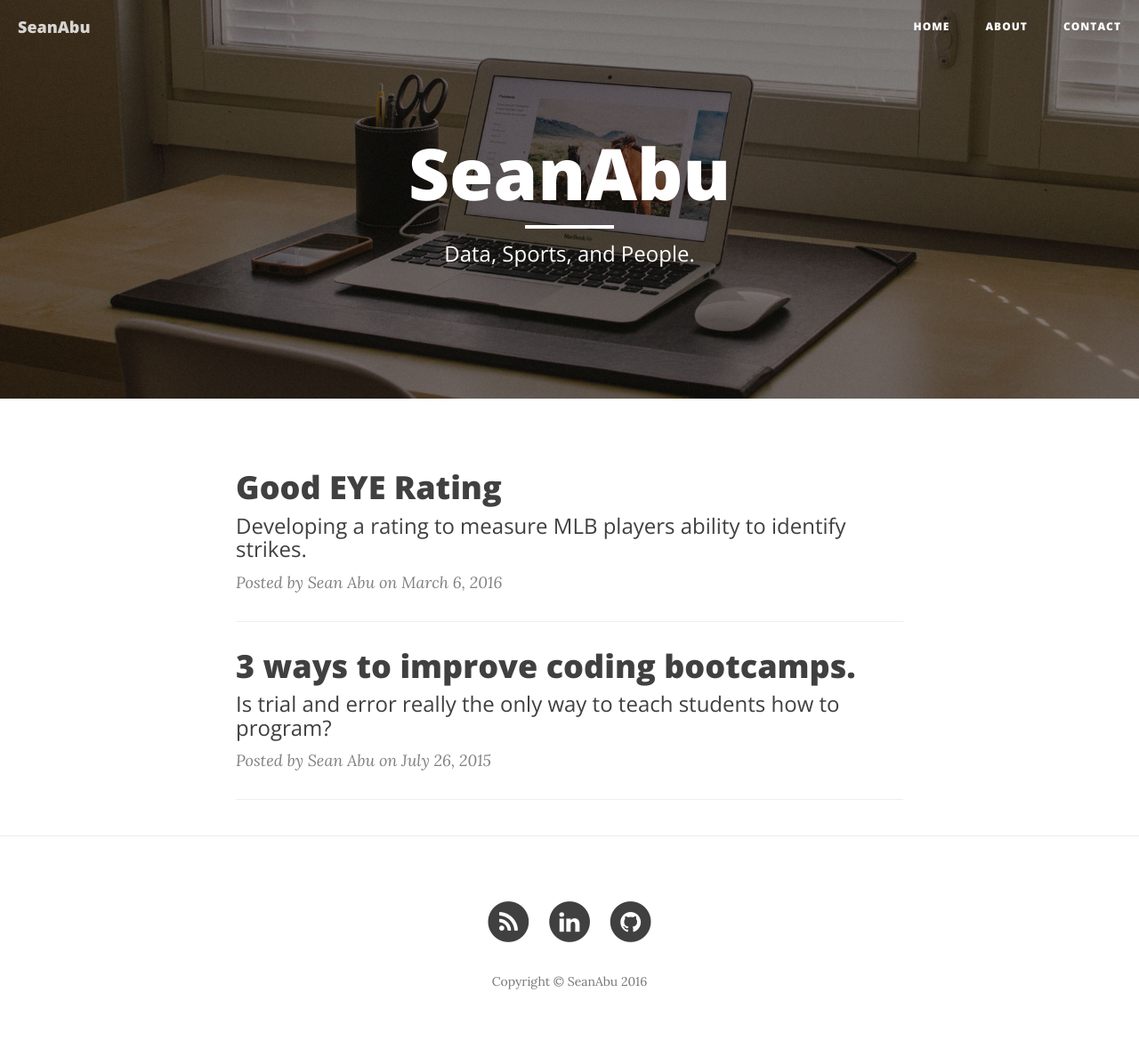
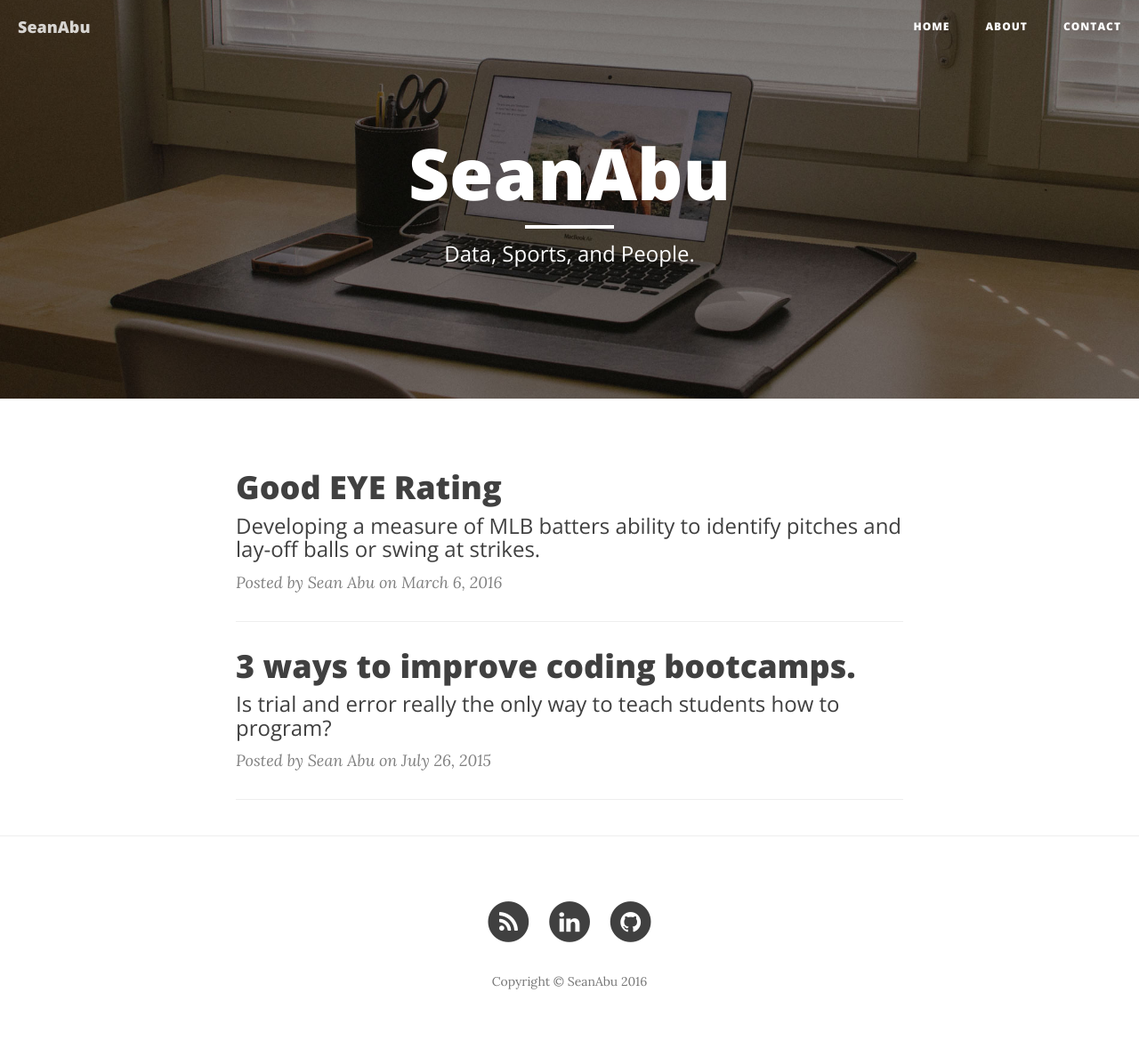
Before and after one commit to jingjingforest/jingjingforest.github.io, a Jekyll site: the page built from index.html, in a window 1280 px wide. Shown: the whole page at 89% size. Built offline with Jekyll 4.4.1, drawn with Linux system fonts in a browser that asks for light colours; nearby versions of some CDN libraries; the list of posts is cut into pages by our own code; part of the change alters nothing that is shown.

Commit message:
proofread

```diff
--- a/_posts/2016-03-06-mlb-good-eye-rating.markdown
+++ b/_posts/2016-03-06-mlb-good-eye-rating.markdown
@@ -1,54 +1,54 @@
 ---
 layout:     post
 title:      "Good EYE Rating"
-subtitle:   "Developing a rating to measure MLB players ability to identify strikes."
+subtitle:   "Developing a measure of MLB batters ability to identify pitches and lay-off balls or swing at strikes."
 date:       2016-03-06 12:00:00
 author:     "Sean Abu"
 header-img: "img/post-eye-03.jpg"
 ---
 
-On baseball diamonds this spring, you will hear coaches consistently praising players for their “good eye” when players hold off on swinging at obvious balls. In Major League Baseball, players have developed reputations for having a good eye or being a hack, which can be supported by statistics like walk rates and strike out rates. While baseball has been at the forefront of implementing analytics, it has yet to develop a way to measure a player’s ‘good eye’.  There is not one statistic that specifically dedicate to measuring a player’s ability to identify whether a pitch is going to be a strike or ball and make the appropriate decision to swing. With the use of [MLB’s Pitchf/X data](https://fastballs.wordpress.com/2010/04/18/a-pitchfx-primer/), I develop this rating for players from the 2015 season.
+On baseball diamonds this spring, you will hear coaches consistently praising players for their “good eye” when players hold off on swinging at obvious balls. In Major League Baseball, players have developed reputations for having a good eye or being a hack, which can be supported by statistics like walk rates and strike out rates. While baseball has been at the forefront of utilizing analytics, it has yet to develop a way to measure a player’s ‘good eye’. There is not one statistic that is specifically dedicate to measuring a player’s ability to identify whether a pitch is going to be a strike or ball and make the appropriate decision to swing. With the use of [MLB’s Pitchf/X data](https://fastballs.wordpress.com/2010/04/18/a-pitchfx-primer/), I develop this rating for players for the 2015 season.
 
-The first step in this task was to classify each pitch as a strike or a ball. Using the average measured height of each batter from the Pitchf/X data and the plate dimensions, I created a strike zone for each player. Then using the location of where each pitch crossed the plate, I classified the pitch as a strike or a ball. This location data is available for each pitch regardless of whether it was hit.  I did, however, remove pitches that hit the batter or were for intentional walks leaving me with 697,062, of which 44.5% of them were classified as strikes.
+The first step in this task was to classify each pitch as a strike or a ball. Using the average measured height of each batter from the Pitchf/X data and the plate dimensions, I created a strike zone for each player. Then using the location of where each pitch crossed the plate, I classified the pitch as a strike or a ball. This location data is available for each pitch regardless of whether it was hit or not. I did, however, remove pitches that hit the batter or were for intentional walks leaving me with 697,062 pitches, of which I identified 44.5% of them as strikes.
 
 
-Now that we know which pitches crossed the plate in the strike zone, I wanted to see how accurately a machine-learning algorithm could predict whether or not a pitch would be a strike or ball. Given the certainty of the laws of physics and the amount of data that Pitchf/X collects, I figured this would be fairly easy and an unfair comparison for players. Player cannot wait until the pitch crosses the plate to decide to swing; they have to make a guess about the end location of the ball fairly soon after the pitcher releases it. So I limited the input variables to the ten 10 features of the ball’s movement measured 50 feet away from the plate, 10 feet after being released by the pitcher.
-After splitting the data into two sets and training the model with a random forest classifier on the training set, I was able to achieve 90% prediction accuracy on a test set of the data. Then I used the fitted model to predict the probability of strike for every pitch. Below is a histogram showing the breakdown of the probability that a pitch was a strike.
+Now that we know which pitches crossed the plate in the strike zone, I wanted to build a model to that could predict whether or not a pitch would be a strike or ball based on measurements of the pitch right after it is thrown. Player cannot wait until the pitch crosses the plate to decide to swing; they have to make a guess about the end location of the ball fairly soon after the pitcher releases it. So I limited the input variables to the ten 10 features of the ball’s movement measured 50 feet away from the plate, 10 feet after being released by the pitcher.
+After splitting the data into two sets and training the model with a random forest classifier on the training set, I was able to achieve 90% prediction accuracy on the test set of the data. Then I used the fitted model to predict the probability of strike for every pitch. Below is a histogram showing the breakdown of the probability that a pitch was a strike.
 
-![Distribution of Stike Probability](http://www.seanabu.com/img/hist.png)
+![Distribution of Strike Probability](http://www.seanabu.com/img/hist.png)
 
-As you can see, most pitches were easily identified as a strike or ball with a very small percentage of them being close to the borderline.
+As you can see, most pitches either have a very low probability of being a strike or a high one, with a smaller percentage of them falling into the middle zone.
 
-A machine-learning algorithm was able to accurately predict strikes and balls 90% of the time, but how accurately can a baseball player predict strikes and balls?  This is difficult to know since there is no direct data point that tells this.  However, we can approximate it by looking at whether or not the hitter swung at the pitch. Logically, if a hitter thinks a ball is going to be a strike he will swing at it, and will not swing if he thinks it is going to be a ball. This is obviously not an exact measure, since the context of the situation might change a hitter’s behavior.  A hitter might be ahead in the count, 3 balls and 0 strikes, and hold off on swinging in hopes of drawing a walk.  As a general rule though, we would expect hitter to swing more at pitches that have a high likelihood of being a strike and swing less at pitches that are more likely to be a ball.
+A machine-learning algorithm was able to accurately predict strikes and balls 90% of the time, but how accurately can a baseball player predict strikes and balls? This is difficult to know since there is no direct data point that tells this. However, we can approximate it by looking at whether or not the hitter swung at the pitch. Logically, if a hitter thinks a ball is going to be a strike he will swing at it, and will not swing if he thinks it is going to be a ball. This is obviously not an exact measure, since the context of the situation might change a hitter’s behavior. A hitter might be ahead in the count, 3 balls and 0 strikes, and hold off on swinging in hopes of drawing a walk. As a general rule though, we would expect a hitter to swing more at pitches that have a high likelihood of being a strike and swing less at pitches that are more likely to be a ball.
 
-In order to check if this logic holds I first needed to create a data point as to whether a batter swung or not. The Pitchf/X data doesn’t tell us this specifically, but it can be inferred from the outcome of each pitch (strike, swinging strike, ground out, etc.).  After generating this data point, I grouped all pitches into deciles and then calculated the rate at which players swung at those pitches.
+In order to check if this logic holds I grouped the pitches into deciles based on their probability of being a strike and then calculated the rate at which players swung at those pitches.
 
 ![Swing Rates of MLB Players by Bins](http://www.seanabu.com/img/swing_all.png)
 
 
 Looking at the league as a whole, players swung at just above 25% of the time at pitches that had a 0-0.1 probability of being a strike, while swinging just over 70% of the time at pitches that had 0.9-1 probability of being a strike.
 
-While this general trend of swinging more as the probability of strike increases is true for every player in the league, the difference in swing rates can be a lot more drastic for some player than others.
+While this trend of swinging more as the probability of strike increases is true for every player in the league, the difference in swing rates can be a lot more drastic for some player than others.
 
 ![Comparison of Swing Rates ](http://seanabu.com/img/compareline.png)
 
 [Click here to compare the swing rates of players for 2015](http://eye-rating.seanabu.com/)
 
-As you can see from the graph above, Yoenis Cespedes swings more than the league average at pitches that have a low probability of being a strike, while George Springer swings less those pitches.   This trend changes however when looking at pitches that have a high probability of being a strike, with Springer swinging more than the league average and Cespedes swinging less.  When looking at the graph, it seems that George Springer is much better than Yoenis Cespedes at identifying strikes and balls and reacting appropriately, but how much better? These line graphs provide a great visual representation of a player’s swing tendencies, but they are not very useful in comparing multiple players.
+As you can see from the graph above, Yoenis Cespedes swings more than the league average at pitches that have a low probability of being a strike, while George Springer swings less at those pitches. This changes however when looking at pitches that have a high probability of being a strike, with Springer swinging more than the league average and Cespedes swinging less. When looking at the graph, it seems that George Springer is much more judicious than Yoenis Cespedes in identifying strikes and balls and deciding to swing at a pitch. How much better is Springer though? These line graphs provide a great visual representation of a player’s swing tendencies, but they are not very useful in comparing multiple players.
 
-In order to easily compare all players, we need a rating that condenses a player’s ‘good eye’ and swings into one number. The basis of this rating is whether or not the player made the right decision to swing given the probability of the pitch being a strike. So, a player should swing at every pitch that has a .50 probability of being a strike and should never swing at a pitch that has a .49 probability of being a strike. For this initial rating, I made the decision line be .50, but is possible to dynamically alter the decision line based on the context of each pitch.  For example, if the count is 3-0 with the bases loaded and 0 outs, we could rule that a player should only swing if the probability of strike is higher than .90. Further analysis would be needed to determine the decision line for each situation.
+In order to easily compare all players, we need a rating that condenses a player’s ‘good eye’ and swings into one number. The basis of this rating is whether or not the player made the right decision to swing given the probability of the pitch being a strike. So, a player should swing at every pitch that has a .50 or greater probability of being a strike and should never swing at a pitch that has a .49 or less probability of being a strike. For this initial rating, I set the decision line at .50, but is possible to dynamically alter the decision line based on the context of each pitch. For example, if the count is 3-0 with the bases loaded and 0 outs, we could rule that a player should only swing if a pitch has a probability of being a strike higher than .90. Further analysis would be needed to determine the decision line for each situation.
 
-So for each pitch, the batter receives a score based on the probability that the pitch would be a strike, and their decision to swing. The goal is that for every pitch where the batter makes the correct decision he receives a score of 0, but for every pitch where he makes the wrong decision he receives a score relative to how bad of a decision he made. If a play swings at a pitch that had a .05 probability of being a strike his score would be much higher than a player that swings at a pitch with a 0.45 probability of being a strike.  The closer the probability of the pitch being a strike is to the decision line, the less a player should be punished for making a wrong decision.
+So for each pitch the batter receives a score based on the probability that the pitch would be a strike, and their decision to swing. For every pitch where the batter makes the correct decision he receives a score of 0, but for every pitch where he makes the wrong decision, he receives a score relative to how bad of a decision he made. For example, if a player swings at a pitch that had a .05 probability of being a strike his pitch score is much higher than a player that swings at a pitch with a 0.45 probability of being a strike.  The closer the probability of the pitch being a strike is to the decision line, the less a player should be punished for making a wrong decision.
 
-The exact calculation of the pitch score where a player made the wrong decisions is:
+The exact calculation of the pitch score when a player makes the wrong decisions is:
 
 Pitch Score = abs(Probability Strike – Decision Line)*100
 
-After a score is calculated for each pitch, the mean score is calculated for each player to determine his “Eye Rating.” Under this calculation, a player who perfectly makes decisions about swinging would have a rating of zero and as the rating increases it means the player is worse at making the correct decision.
+After a score is calculated for each pitch, the mean of those scores is calculated for each player to determine his “Eye Rating.” Under this formula, a player who perfectly makes decisions about swinging would have a rating of zero, and as the rating increases it means the player is worse at making the correct decision.
 
 ![Distribution of EYE Rating](http://seanabu.com/img/eyerating.png)
 
-For the 528 players that saw at least 200 pitches during the 2015 season, the mean EYE Rating is 11.53 with a standard deviation of 1.38. Mike Baxter had the lowest/best rating at 7.59, and Rubby De La Rosa had the highest/worst rating at 17.9.  For hitters who had faced over 1000 pitches, Yoenis Cespedes had the worst rating at 14.41, while George Springer had the best rating at 8.56
+For the 528 players that saw at least 200 pitches during the 2015 season, the mean EYE Rating is 11.53 with a standard deviation of 1.38. Mike Baxter had the lowest/best rating at 7.59, and Rubby De La Rosa had the highest/worst rating at 17.9. For hitters who had faced over 1000 pitches, Yoenis Cespedes had the worst rating at 14.41, while George Springer had the best rating at 8.56
 
 
 **Top 10 players by EYE Rating**
@@ -83,12 +83,12 @@ For the 528 players that saw at least 200 pitches during the 2015 season, the me
 
 [Click for the EYE Ratings of all Players](http://eye-rating.seanabu.com/stats)
 
-Now we have a rating where we can compare players and see who has the best “eye” and who has the worst, but does this rating mean anything? Does having a lower Eye rating actually lead to more hits and walks?  To determine this I calculated the correlation coefficient between the EYE Rating and other batting statistics like batting average, on-base percentage, and walk rate.  Below is a heat map showing those correlations.
+Now we have a rating where we can compare players and see who has the best “eye” and who has the worst, but does this rating mean anything? Does having a lower Eye rating actually lead to more hits and walks? To determine this I calculated the correlation coefficient between the EYE Rating and other batting statistics like batting average, on-base percentage, and walk rate. Below is a heat map showing those correlations.
 
 ![Correlation of Batting Statistics](http://seanabu.com/img/heatmap.png)
 
-The strongest correlation with the EYE rating is with a player’s walk rate. As expected, the lower (better) the EYE rating, the more often the batter walks.  There is also a moderate negative correlation with on-base percentage.  This probably is being driven primarily by the correlation to walk rate considering the small correlation the EYE rating has with batting average.  There was a surprisingly small correlation with strike out rate.  One would think that if a hitter is more likely to swing at pitches that are strikes they would be less likely to strike out, but the data does not support that. What is promising is that the rating is not strongly correlated to their number of plate appearances.  This is important because a player’s rating is not a result of how many at bats they have.
+The strongest correlation with the EYE rating is a player’s walk rate. As expected, the lower (better) the EYE rating, the more often the batter walks. There is also a moderate negative correlation with on-base percentage. This probably is being driven by the strong correlation between on-base percentage and walk rate considering the small correlation the EYE rating has with batting average. There was a surprisingly small correlation between the Eye rating and strike out rate. One would think that if a hitter is more likely to swing at pitches that are strikes they would be less likely to strike out, but the data does not support that. What is promising is that the rating is not strongly correlated to their number of plate appearances. This is important because a player’s rating is not a result of how many at bats they have.
 
-So how can this rating be helpful to teams, coaches, and players? It can be used to direct coaches and players on what skills they should improve.  Yoenis Cespedes batted close to 0.300% last year despite his abysmal eye rating. By giving him [training on how to recognize pitches](http://baseballnews.com/pitch-recognition-can-be-done-by-hitters/), Yonis could theoretically greatly improve his walk rate and on-base percentage.  Also, coaches could understand which players are more likely to swing at bad pitches and change their strategy when pitching to those players, throwing them more balls in hopes that they will chase them. Finally, it could be used to help project the future career of a player. As a player spends more time in the major leagues, they should get better at identifying pitches and reacting appropriately. By looking at the historical trajectory of players’ EYE rating, we can tell if a player is making those improvements ad properly adjusting to the competition.
+So how can this rating be helpful to teams, coaches, and players? It can be used to direct coaches and players on what skills they should improve. Yoenis Cespedes batted close to 0.300 last year despite his abysmal eye rating. By giving him [training on how to recognize pitches](http://baseballnews.com/pitch-recognition-can-be-done-by-hitters/), Yonis could theoretically greatly improve his walk rate and on-base percentage. Also, coaches could understand which players are more likely to swing at bad pitches and change their strategy when pitching to those players, throwing them more balls in hopes that they will chase them. Finally, it could be used to help project the future career of a player. As a player spends more time in the major leagues, they should get better at identifying pitches and reacting appropriately. By looking at the historical trajectory of players’ EYE rating, we can tell if a player is making those improvements and properly adjusting to the competition.
 
-In developing the model that predicts the probability of a pitch being a strike, I use a set strike zone.  In real life though, the strike zone can change based on the umpire. So a decision to swing at a high pitch might look bad according to my model, but could be correct if the umpire has a known tendency to call high pitches strikes. Combining umpire tendencies with moving the decision line according to the context could help to improve the accuracy of the EYE rating. While more analysis should be done to study this rating over multiple years, it is a good start to measuring players’ decisions to swing.
+There are various ways this rating could be improved, such as changing the decision line based on the context of the pitch. Another variable to take into account could be the tendendcies of the umpire. In developing the model that predicts the probability of a pitch being a strike, I use a set strike zone. In real life though, the strike zone can change based on the umpire. So a decision to swing at a pitch that is high in the strike zone might look bad according to my model, but could be correct if the umpire has a known tendency to call those pitches strikes. Combining umpire tendencies with adjusting the decision line for each pitch could provide a better measure of whether players are making the appropriate decision. Also more analysis should be done to study this rating over multiple years, it is a good start to measuring players’ decisions to swing.
```
